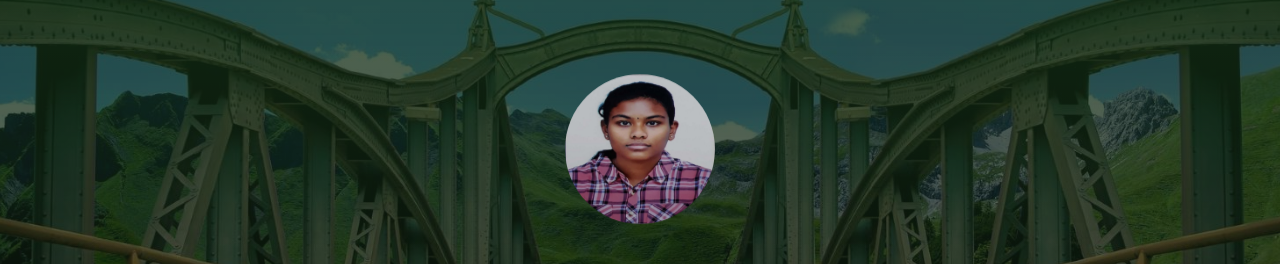
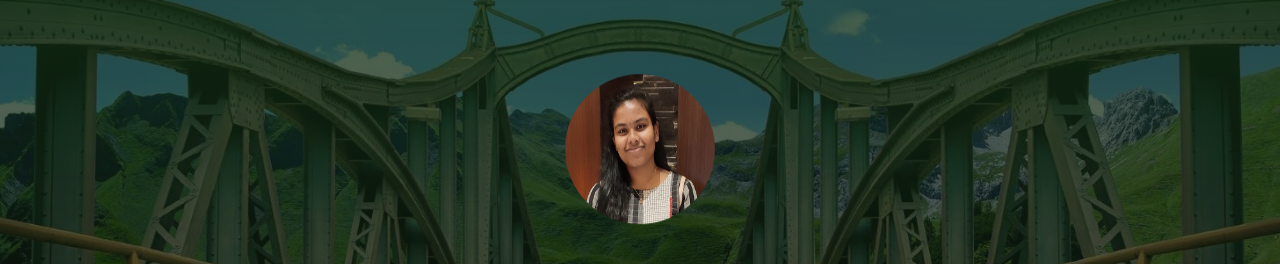
Before and after one commit to Aishwaryakotharu/portofolio, a website: page index.html in a window 1280 px wide. Shown: the part 65-329 px from the top of the page. Drawn offline with Linux system fonts and the light colour scheme.

Commit message:
Update index.html

```diff
--- a/index.html
+++ b/index.html
@@ -43,7 +43,7 @@
       <div class="page-header-image" data-parallax="true" style="background-image: url('images/cc-bg-1.jpg');"></div>
       <div class="container">
         <div class="content-center">
-          <div class="cc-profile-image"><a href="#"><img src="images/aishwarya.jpg" alt="Image"/></a></div>
+          <div class="cc-profile-image"><a href="#"><img src="images/AISHUPP.png" alt="Image"/></a></div>
           <div class="h2 title">AISHWARYA KOTHARU</div>
           <p class="category text-white"> </p><a class="btn btn-primary smooth-scroll mr-2" href="#A" data-aos="zoom-in" data-aos-anchor="data-aos-anchor">Hire Me</a><a class="btn btn-primary" href="https://drive.google.com/file/d/1nqWw3ZUxuu6HbEayy2Lk-RSB4kt2EHoh/view?usp=sharing" data-aos="zoom-in" data-aos-anchor="data-aos-anchor">Download CV</a>
         </div>
```
